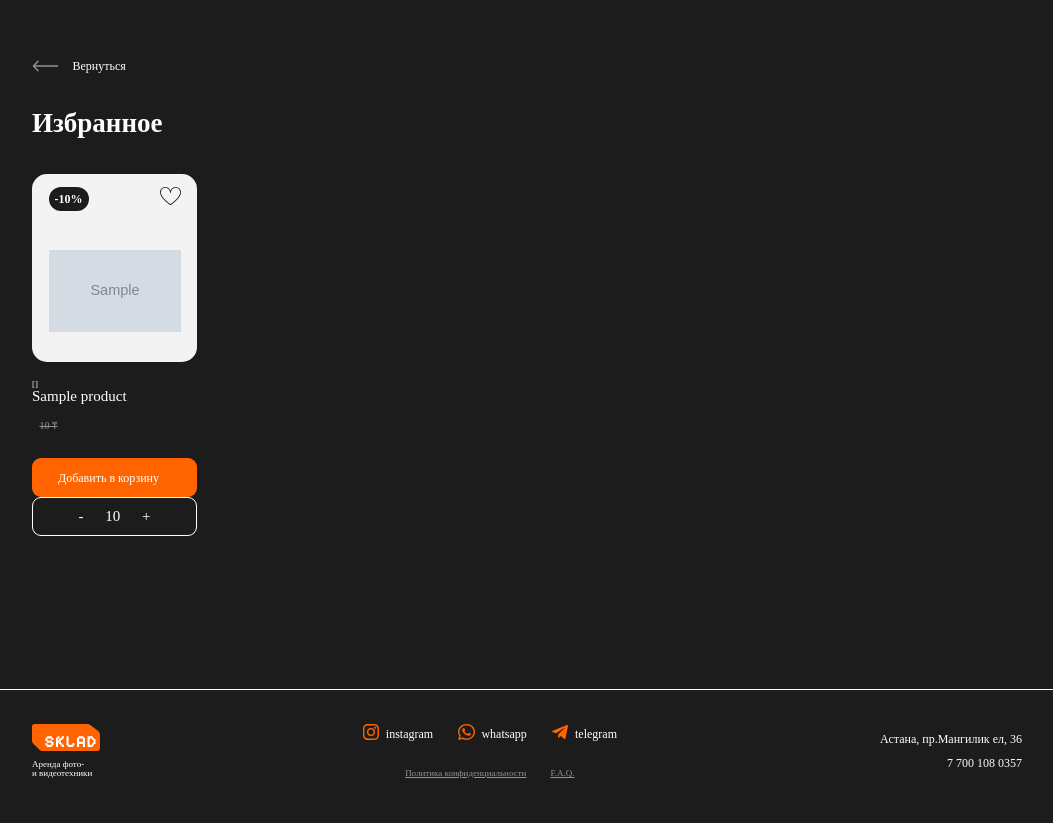
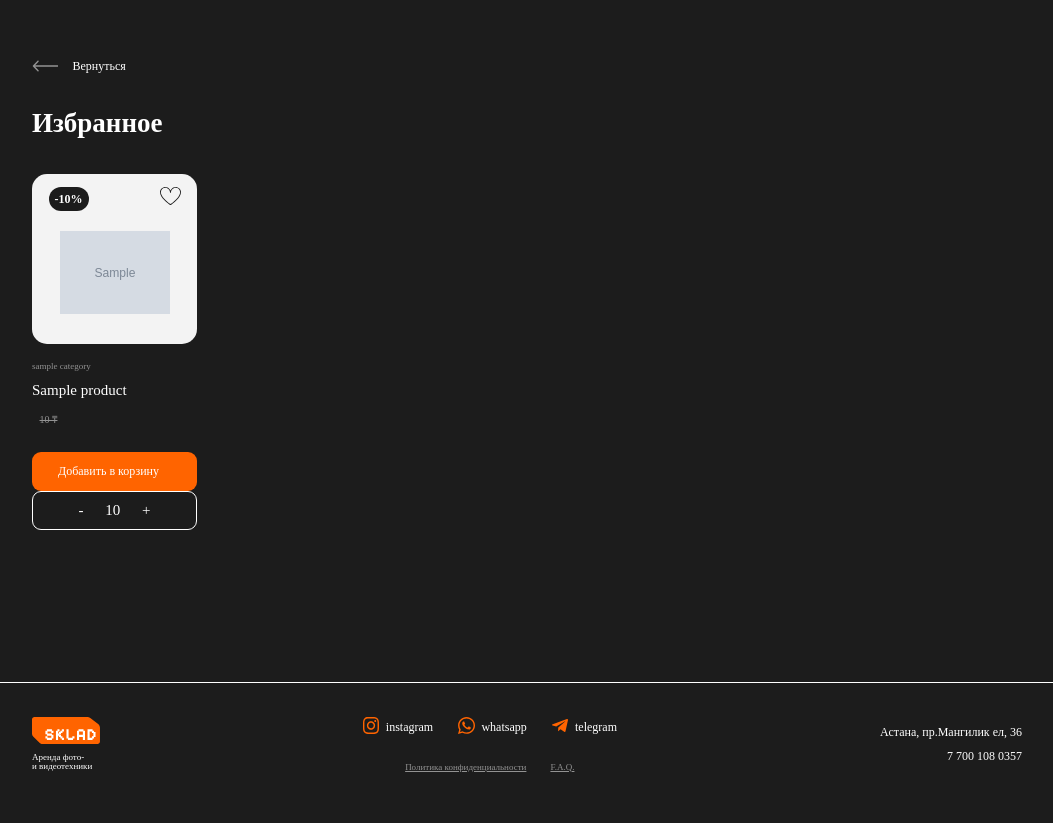
Before and after one commit to AnDISaY/sklad_rental, a Django app: template templates/ru/favorites.html in a window 1280 px wide. Shown: the part 75-898 px from the top of the page, without its empty margins (113-1166 px from the left). After the commit the page ends 847 px from the top, so only its background shows below. Run offline with Django 3.2, Linux system fonts and the light colour scheme; the template is opened without the code that fills it: most values are stand-ins (such as "Sample title", 1, 10 or a date in 2020); grey boxes marked "Sample" are stand-in pictures; some libraries are stand-ins or nearby versions; some web fonts are replaced.

Commit message:
PostFinal edits(1)

```diff
--- a/localstatic/js/cart.js
+++ b/localstatic/js/cart.js
@@ -51,7 +51,7 @@ function cartSetup() {
         if (cartItem == "product") {
             btn.closest(`.${cartItem}__card`).prepend(cart)
         } else {
-            btn.closest(`.${cartItem}__card .popular__card__lastdiv`).appendChild(cart)
+            btn.closest(`.${cartItem}__card .${cartItem}__card__lastdiv`).appendChild(cart)
         }
         btn.remove()
 
@@ -105,7 +105,7 @@ function cartSetup() {
             if (cartItem == "product") {
                 minus.closest(`.${cartItem}__card`).prepend(btn)
             } else {
-                minus.closest(`.${cartItem}__card .popular__card__lastdiv`).appendChild(btn)
+                minus.closest(`.${cartItem}__card .${cartItem}__card__lastdiv`).appendChild(btn)
             }
             minus.closest(`.${cartItem}__card__cart`).remove()
 
--- a/localstatic/js/cart_count.js
+++ b/localstatic/js/cart_count.js
@@ -6,16 +6,16 @@ total = 0
 
 prices.forEach(price => {
     discount = Number(price.closest('.cart__card').querySelector('.cart__card__discount__js').innerHTML)
-    priceInt = Number(price.innerHTML.slice(0, -1))
+    priceInt = Number(price.innerHTML.replace(" ", "").replace("₸", ""))
     if (discount) {
         priceNew = priceInt - ((priceInt * discount) / 100)
-        price.innerHTML = `${priceNew} ₸`
+        price.innerHTML = `${numberWithSpaces(priceNew)} ₸`
         total += priceNew * Number(price.closest('.cart__card').querySelector('.cart__card__quantity__value').innerHTML)
     } else {
         total += priceInt * Number(price.closest('.cart__card').querySelector('.cart__card__quantity__value').innerHTML)
     }
 })
-priceTotal.innerHTML = `${total}₸`
+priceTotal.innerHTML = `${numberWithSpaces(total)} ₸`
 
 flushes.forEach(flush => flush.addEventListener("click", (e)=> {
     e.preventDefault()
--- a/localstatic/js/order_count.js
+++ b/localstatic/js/order_count.js
@@ -4,11 +4,11 @@ let total = 0
 
 prices.forEach(price => {
     discount = price.closest('.order__cart__card').querySelector('.order__cart__card__discount__js')
-    priceInt = Number(price.innerHTML)
+    priceInt = Number(price.innerHTML.replace(" ", "").replace("₸", ""))
     if (discount && discount.innerHTML != "None") {
         discount = Number(discount.innerHTML)
         priceNew = priceInt - ((priceInt * discount) / 100)
-        price.closest('.order__cart__card').querySelector('.order__cart__card__price').innerHTML = `${priceNew} x ${price.closest('.order__cart__card').querySelector('.order__cart__card__quantity__js').innerHTML}шт.`
+        price.closest('.order__cart__card').querySelector('.order__cart__card__price').innerHTML = `${numberWithSpaces(priceNew)} x ${price.closest('.order__cart__card').querySelector('.order__cart__card__quantity__js').innerHTML}шт.`
         // console.log(discount)
         // console.log(priceNew)
         // console.log(price.innerHTML)
@@ -18,7 +18,7 @@ prices.forEach(price => {
         total += priceInt * Number(price.closest('.order__cart__card').querySelector('.order__cart__card__quantity__js').innerHTML)
     }
 })
-totalEl.innerHTML = `${total}₸`
+totalEl.innerHTML = `${numberWithSpaces(total)} ₸`
 document.querySelector('#priceInput').value = total
 
 // $('.order__form').on('submit', function(event) {
--- a/localstatic/scss/_cart.scss
+++ b/localstatic/scss/_cart.scss
@@ -240,32 +240,37 @@
             justify-content: center;
             align-items: center;
             flex-shrink: 0;
-            width: 122px;
-            height: 93px;
+            // width: 122px;
+            // height: 93px;
+            padding: 20px;
             background-color: #F3F3F3;
             border-radius: 20px;
 
             @media screen and (max-width: $md1) {
-                width: 91.5px;
-                height: 70px;
+                // width: 91.5px;
+                // height: 70px;
+                padding: 15px;
                 border-radius: 15px;
             }
 
             @media screen and (max-width: $md2) {
-                width: 61px;
-                height: 46.5px;
+                // width: 61px;
+                // height: 46.5px;
+                padding: 10px;
                 border-radius: 10px;
             }
 
             @media screen and (max-width: $md3) {
-                width: 148px;
-                height: 113px;
+                // width: 148px;
+                // height: 113px;
+                padding: 24px;
                 border-radius: 9px;
             }
 
             @media screen and (max-width: $md4) {
-                width: 30.938vw;
-                height: 23.438vw;
+                // width: 30.938vw;
+                // height: 23.438vw;
+                padding: 5vw;
                 border-radius: 1.875vw;
             }
 
--- a/localstatic/scss/_favorites.scss
+++ b/localstatic/scss/_favorites.scss
@@ -163,7 +163,7 @@
     &__card {
         display: flex;
         flex-direction: column;
-        justify-content: space-between;
+        justify-content: stretch;
         min-height: 100%;
 
         &__image-block {
@@ -171,9 +171,11 @@
             flex-direction: column;
             justify-content: space-between;
             box-sizing: border-box;
+            flex: 1;
 
+            gap: 20px;
             width: 220px;
-            height: 251px;
+            // height: 251px;
             margin-bottom: 24px;
 
             padding: 17px 22px 40px;
@@ -296,31 +298,34 @@
         }
 
         &__image {
-            width: 176px;
+            display: flex;
+            justify-content: center;
+            align-items: center;
+            // width: 176px;
             height: 110px;
 
             @media screen and (max-width: $md1) {
-                width: 132px;
+                // width: 132px;
                 height: 82.5px;
             }
 
             @media screen and (max-width: $md2) {
-                width: 88px;
+                // width: 88px;
                 height: 55px;
             }
 
             @media screen and (max-width: $md3) {
-                width: 174px;
+                // width: 174px;
                 height: 108px;
             }
 
             @media screen and (max-width: $md4) {
-                width: 36.25vw;
+                // width: 36.25vw;
                 height: 22.5vw;
             }
 
             img {
-                width: 100%;
+                // width: 100%;
                 height: 100%;
                 object-fit: cover;
             }
--- a/localstatic/scss/_home.scss
+++ b/localstatic/scss/_home.scss
@@ -274,7 +274,7 @@
     &__card {
         display: flex;
         flex-direction: column;
-        justify-content: space-between;
+        justify-content: stretch;
         height: 100%;
 
         @media screen and (max-width: $md3) {
@@ -290,9 +290,11 @@
             flex-direction: column;
             justify-content: space-between;
             box-sizing: border-box;
+            flex: 1;
 
+            gap: 20px;
             width: 220px;
-            height: 251px;
+            // height: 251px;
             margin-bottom: 24px;
 
             padding: 17px 22px 40px;
@@ -301,7 +303,7 @@
 
             @media screen and (max-width: $md1) {
                 width: 165px;
-                height: 188px;
+                // height: 188px;
                 margin-bottom: 18px;
                 padding: 13px 16.5px 30px;
                 border-radius: 15px;
@@ -309,7 +311,7 @@
 
             @media screen and (max-width: $md2) {
                 width: 110px;
-                height: 125px;
+                // height: 125px;
                 margin-bottom: 18px;
                 padding: 8.5px 11px 20px;
                 border-radius: 10px;
@@ -317,7 +319,7 @@
 
             @media screen and (max-width: $md3) {
                 width: 200px;
-                height: 225px;
+                // height: 225px;
                 margin-bottom: 21px;
                 padding: 15px 20px 35px;
                 border-radius: 18px;
@@ -325,7 +327,7 @@
 
             @media screen and (max-width: $md4) {
                 width: 41.875vw;
-                height: 46.875vw;
+                // height: 46.875vw;
                 margin-bottom: 4.375vw;
                 padding: 3.125vw 4.375vw 6.5vw;
             }
@@ -415,31 +417,34 @@
         }
 
         &__image {
-            width: 176px;
+            display: flex;
+            justify-content: center;
+            align-items: center;
+            // width: 176px;
             height: 110px;
 
             @media screen and (max-width: $md1) {
-                width: 132px;
+                // width: 132px;
                 height: 82px;
             }
 
             @media screen and (max-width: $md2) {
-                width: 88px;
+                // width: 88px;
                 height: 55px;
             }
 
             @media screen and (max-width: $md3) {
-                width: 157px;
+                // width: 157px;
                 height: 98px;
             }
 
             @media screen and (max-width: $md4) {
-                width: 32.813vw;
+                // width: 32.813vw;
                 height: 20.313vw;
             }
 
             img {
-                width: 100%;
+                // width: 100%;
                 height: 100%;
                 object-fit: cover;
             }
--- a/templates/ru/base.html
+++ b/templates/ru/base.html
@@ -407,6 +407,11 @@
         </div>
     </div>
     <script>
+        function numberWithSpaces(x) {
+            return x.toString().replace(/\B(?=(\d{3})+(?!\d))/g, " ");
+        }
+    </script>
+    <script>
         headerProfile = document.querySelector('.header__profile__text')
         profilePopupIcon = document.querySelector('.profile__icon')
         profilePopupWrapper = document.querySelector('.profile__wrapper')
--- a/templates/ru/category.html
+++ b/templates/ru/category.html
@@ -15,7 +15,7 @@
             <div class="category__filt__itmetext-main">Фильтры</div>
         </div> -->
         <div class="category__cards">
-            {% for product in category.products.all %}
+            {% for product in products %}
             <a href="{% url 'product' product.id %}" class="category__card favorite-card">
                 <div class="fsd12mjh63" style="display: none;">{{ product.id }}</div>
                 <div>
@@ -50,7 +50,7 @@
                                 </div>
                             {% endif %}
                         </div>
-                        <div class="category__card__image"><img src="{{ product.photo.url }}" alt="Product image"></div>
+                        <div class="category__card__image"><img src="/media/{{ product.photo }}" alt="Product image"></div>
                     </div>
                     <div class="category__card__category text-medium-small">{{ product.category }}</div>
                     <div class="category__card__name text-medium-big">{{ product.name }}</div>
@@ -90,7 +90,7 @@
 {% block extra_scripts %}
 <script>
     window.user_is_authenticated = `{{ user_is_authenticated }}`
-    window.products = {{ products|safe }}
+    window.products = {{ products_json|safe }}
     window.cartArr = {{ cartJs|safe }}
     window.favArray = {{ favorites }}
 </script>
--- a/templates/ru/favorites.html
+++ b/templates/ru/favorites.html
@@ -15,24 +15,24 @@
         <div class="favorites__title title">Избранное</div>
         <div class="favorites__cards">
             {% if user_favorites %}
-                {% for product_item in user_favorites %}
-                    <a href="{% url 'product' product_item.product.id %}" class="favorites__card favorite-card">
-                        <div class="fsd12mjh63" style="display: none;">{{ product_item.product.id }}</div>
-                        <div>
+                {% for product in products %}
+                    <a href="{% url 'product' product.id %}" class="favorites__card favorite-card">
+                        <div class="fsd12mjh63" style="display: none;">{{ product.id }}</div>
+                        <!-- <div> -->
                         <div class="favorites__card__image-block">
                             <div class="favorites__card__upper">
                                 <div class="favorites__card__upper__left">
-                                        {% if product_item.product.discount %}
-                                            <div class="favorites__card__discount__js" style="display: none;">{{ product_item.product.discount }}</div>
-                                            <div class="favorites__card__discount text-semibold-mid">-{{ product_item.product.discount }}%</div>
+                                    {% if product.discount %}
+                                        <div class="favorites__card__discount__js" style="display: none;">{{ product.discount }}</div>
+                                        <div class="favorites__card__discount text-semibold-mid">-{{ product.discount }}%</div>
                                     {% endif %}
-                                        {% if product_item.product.is_complect %}
+                                    {% if product.is_complect %}
                                         <div class="favorites__card__complect text-semibold-mid">комплект</div>
                                     {% endif %}
                                 </div>
                                 {% if user_is_authenticated %}
                                     <div class="favorites__card__favorite favorite-btn">
-                                            {% if product_item.product.id in favorites %}
+                                        {% if product.id in favorites %}
                                         <svg class="unfavorite-svg" width="100%" viewBox="0 0 22 19" fill="none" xmlns="http://www.w3.org/2000/svg">
                                             <path d="M11 19C10.8887 19 10.7775 18.9713 10.6778 18.9138C10.5695 18.8514 7.99691 17.3599 5.38743 15.1125C3.84082 13.7805 2.60624 12.4594 1.71808 11.1859C0.568758 9.53795 -0.00921315 7.95286 0.000111035 6.47457C0.0110251 4.75441 0.628011 3.13671 1.73755 1.91942C2.86582 0.681629 4.37152 0 5.97739 0C8.03545 0 9.91709 1.15121 11 2.97486C12.083 1.15125 13.9646 0 16.0227 0C17.5398 0 18.9873 0.615036 20.0986 1.73183C21.3183 2.9574 22.0112 4.68906 21.9999 6.48272C21.9905 7.95844 21.4017 9.54113 20.2498 11.1868C19.3589 12.4596 18.1261 13.7801 16.5855 15.1117C13.9856 17.3589 11.4315 18.8504 11.324 18.9128C11.2256 18.9699 11.1138 19 11 19Z" fill="#FF6400"/>
                                         </svg>
@@ -50,18 +50,20 @@
                                     </div>
                                 {% endif %}
                             </div>
-                                <div class="favorites__card__image"><img src="{{ product_item.product.photo.url }}" alt="Product image"></div>
+                            <div class="favorites__card__image"><img src="/media/{{ product.photo }}" alt="Product image"></div>
                         </div>
-                            <div class="favorites__card__favorites text-medium-small">{{ product_item.product.favorites }}</div>
-                            <div class="favorites__card__name text-medium-big">{{ product_item.product.name }}</div>
+                        <div>
+                            <div>
+                                    <div class="favorites__card__category text-medium-small">{{ product.category }}</div>
+                                <div class="favorites__card__name text-medium-big">{{ product.name }}</div>
                             </div>
                             <div class="popular__card__lastdiv">
                                 <div class="favorites__card__price">
-                                {% if product_item.product.discount %}
+                                    {% if product.discount %}
                                     <div class="favorites__card__price__new text-regular"></div>
-                                <div class="favorites__card__price__old text-regular">{{ product_item.product.price }} ₸</div>
+                                    <div class="favorites__card__price__old text-regular">{{ product.price }} ₸</div>
                                     {% else %}
-                                <div class="favorites__card__price__new text-regular">{{ product_item.product.price }} ₸</div>
+                                    <div class="favorites__card__price__new text-regular">{{ product.price }} ₸</div>
                                     {% endif %}
                                 </div>
                                 <div class="favorites__card__btn text-main">Добавить в корзину</div>
@@ -76,6 +78,7 @@
                                         </div>
                                     {% endif %}
                                 {% endfor %}
+                            </div>
                         </div>
                     </a>
                 {% endfor %}
@@ -93,7 +96,7 @@
 {% block extra_scripts %}
 <script>
     window.user_is_authenticated = `{{ user_is_authenticated }}`
-    window.products = {{ products|safe }}
+    window.products = {{ products_json|safe }}
     window.cartArr = {{ cartJs|safe }}
     window.favArray = {{ favorites }}
 </script>
--- a/templates/ru/order.html
+++ b/templates/ru/order.html
@@ -29,9 +29,11 @@
 
     .calendar-header {
         display: flex;
+        justify-content: space-between;
         align-items: center;
         font-size: 18px;
-        gap: 15px;
+        width: 100%;
+        margin: 0 7px;
     }
 
     .calendar-header button {
@@ -297,7 +299,7 @@
                     <div class="order__cart__cards">
                         {% for uc in user_cart %}
                             <div class="order__cart__card">
-                                <div class="order__cart__card__image"><img src="{{ uc.product.photo.url }}" alt=""></div>
+                                <div class="order__cart__card__image"><img src="{{ uc.product.photo.url }}" alt="Product photo"></div>
                                 <div class="order__cart__card__content">
                                     <div class="order__cart__card__id__js" style="display: none;">{{ uc.product.id }}</div>
                                     <div class="order__cart__card__price__js" style="display: none;">{{ uc.product.price }}</div>
```
Also changed, not shown: localstatic/js/showMore.js (+18 -10 lines), main/views.py (+35 -14 lines), templates/ru/home.html (+6 -3 lines), localstatic/css/style.css, 1 other file. Lines whose indentation alone changed are shown as unchanged.
